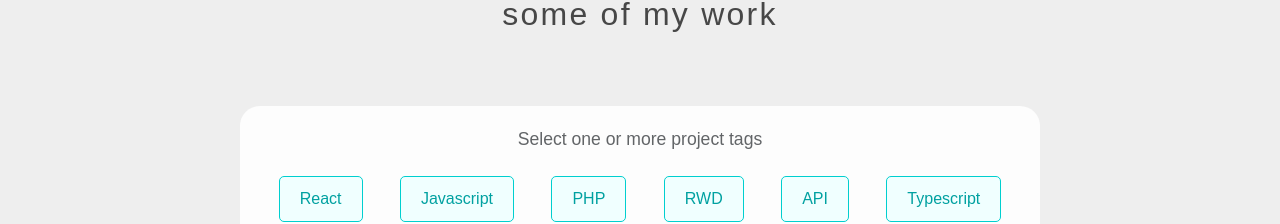
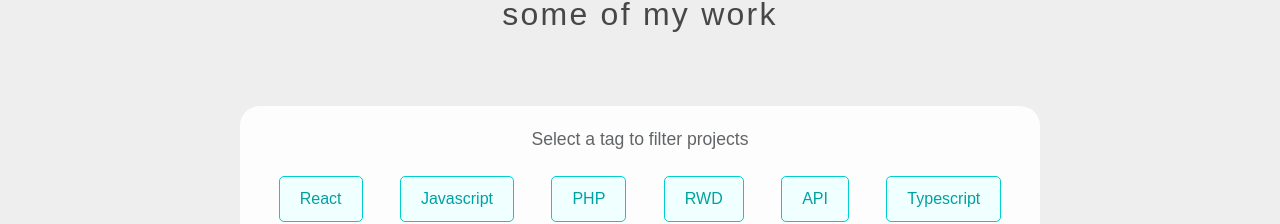
Before and after one commit to MarcinPietkiewicz/portfolio, a React (Create React App) app: page / in a window 1280 px wide. Shown: the part 896-1120 px from the top of the page. Built offline with nearby package versions, Linux system fonts and the light colour scheme; no server answers.

Commit message:
Swapped multi-filter to single filter functionality in portfolio section

```diff
--- a/src/Portfolio.js
+++ b/src/Portfolio.js
@@ -10,6 +10,29 @@ class Portfolio extends React.Component {
     this.handleFilter = this.handleFilter.bind(this);
   }
 
+  // multi-filter version
+  // handleFilters(e) {
+  //   if (e.target.dataset.tech === "RESET") {
+  //     this.setState({ filters: [] });
+  //     let activeTags = Array.from(document.getElementsByClassName("tag selected"));
+  //     activeTags.forEach((element) => {
+  //       element.classList.remove("selected");
+  //     });
+  //     return;
+  //   }
+  //   let tech = e.target.dataset.tech;
+  //   let arr = this.state.filters;
+
+  //   if (arr.some((el) => el === tech)) {
+  //     this.setState({ filters: this.state.filters.filter((el) => el !== tech) });
+  //     e.target.classList.remove("selected");
+  //   } else {
+  //     this.setState({ filters: [...this.state.filters, tech] });
+  //     e.target.classList.add("selected");
+  //   }
+  // }
+
+  // single filter version
   handleFilter(e) {
     if (e.target.dataset.tech === "RESET") {
       this.setState({ filters: [] });
@@ -26,7 +49,10 @@ class Portfolio extends React.Component {
       this.setState({ filters: this.state.filters.filter((el) => el !== tech) });
       e.target.classList.remove("selected");
     } else {
-      this.setState({ filters: [...this.state.filters, tech] });
+      this.setState({ filters: [tech] });
+      let activeTags = Array.from(document.getElementsByClassName("tag selected"));
+      activeTags.forEach((element) => {
+        element.classList.remove("selected");});
       e.target.classList.add("selected");
     }
   }
@@ -45,6 +71,7 @@ class Portfolio extends React.Component {
   }
 
   filterTags(tags, data) {
+    console.log('tags = '+tags)
     tags.forEach((tag) => {
       data = data.filter((element) => element.tech_stack.some((el) => el === tag));
     });
@@ -72,7 +99,7 @@ class Portfolio extends React.Component {
     return (
       <React.Fragment>
         <div id="port-flex">
-          <div id="tags-text">Select one or more project tags</div>
+          <div id="tags-text">Select a tag to filter projects</div>
           <div id="tags">
             <button className="tag" onClick={this.handleFilter} data-tech="React">
               React
```
